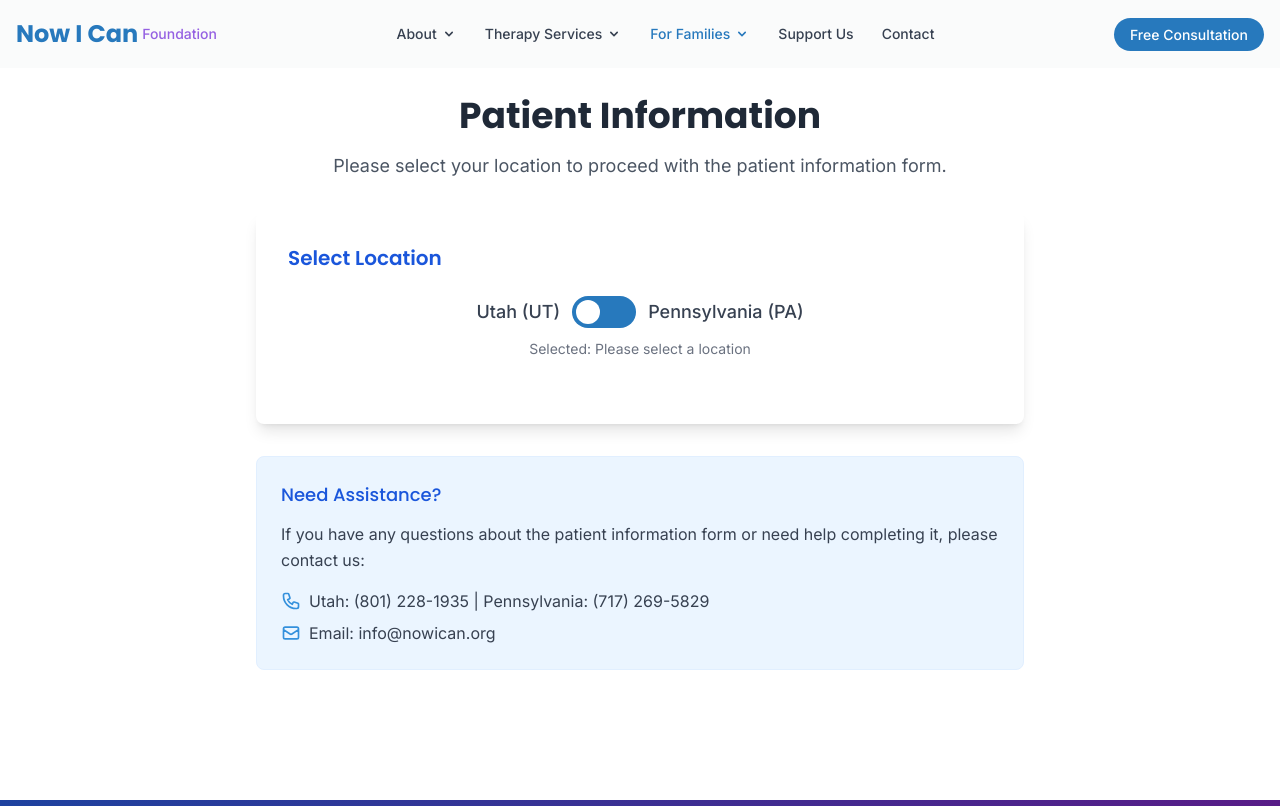
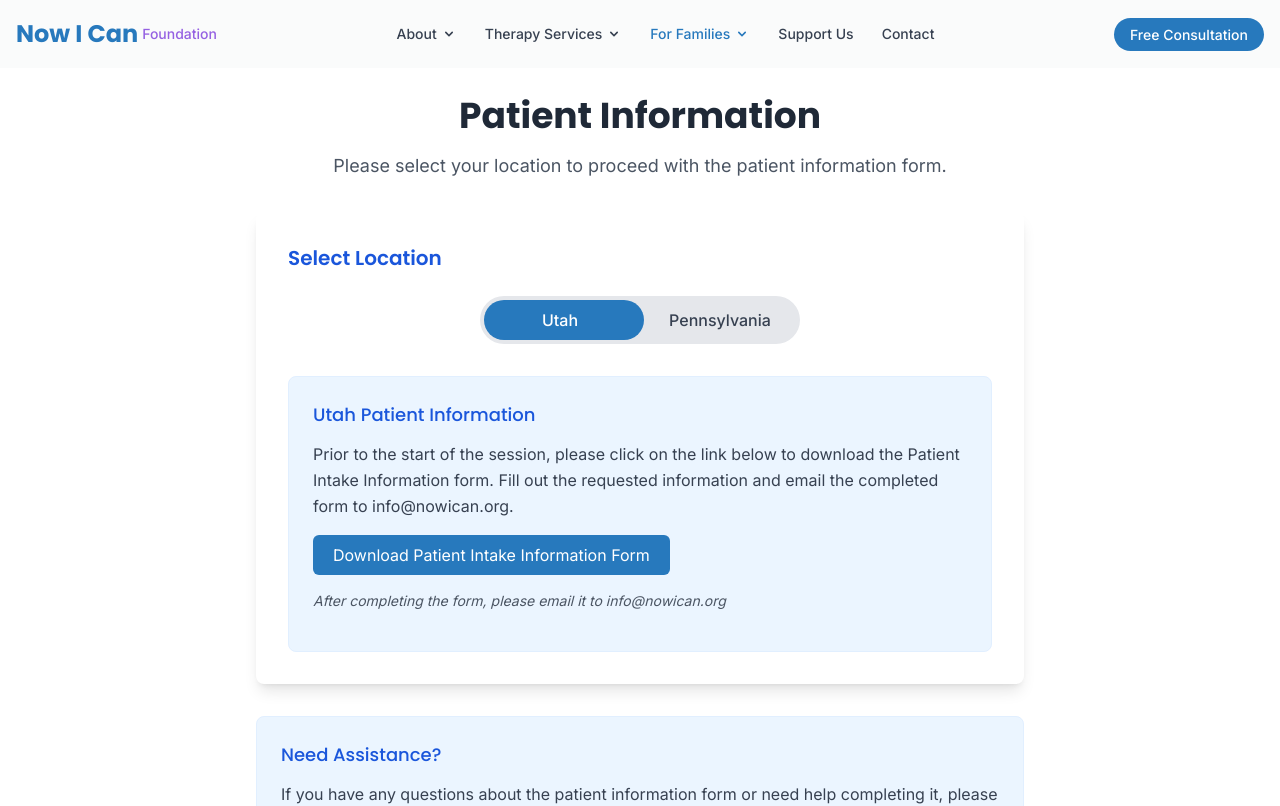
Before and after one commit to Connorisdunn/NowICan, a React (Vite) app: page /for-families/getting-started/patient-information in a window 1280 px wide. Shown: the top 806 px of the page. Built offline with nearby package versions, Linux system fonts and the light colour scheme.

Commit message:
change button

```diff
--- a/src/pages/families/PatientInformation.jsx
+++ b/src/pages/families/PatientInformation.jsx
@@ -2,7 +2,7 @@
 import { Link } from 'react-router-dom';
 
 const PatientInformation = () => {
-  const [location, setLocation] = useState('');
+  const [location, setLocation] = useState('UT');
 
   const handleLocationChange = (selectedLocation) => {
     setLocation(selectedLocation);
@@ -20,30 +20,38 @@
           <div className="bg-white rounded-lg shadow-lg p-8 mb-8">
             <h2 className="text-xl font-semibold text-blue-800 mb-6">Select Location</h2>
 
-            <div className="flex flex-col items-center mb-8">
-              <div className="relative flex items-center justify-center">
-                <div className="mr-3 text-lg font-medium text-gray-700">Utah (UT)</div>
+            <div className="mb-8 flex justify-center">
+              <div className="relative inline-flex items-center bg-gray-200 rounded-full h-12 w-80">
+                {/* Utah Button */}
+                <button
+                  className={`absolute left-0 w-1/2 h-10 rounded-full transition-all duration-300 flex items-center justify-center font-medium z-10 ${
+                    location === 'UT'
+                    ? 'text-white'
+                    : 'text-gray-700'
+                  }`}
+                  onClick={() => handleLocationChange('UT')}
+                >
+                  Utah
+                </button>
 
-                <div
-                  onClick={() => handleLocationChange(location === 'UT' ? 'PA' : 'UT')}
-                  className={`relative h-8 w-16 rounded-full cursor-pointer transition-colors ${
-                    location === 'PA' ? 'bg-purple-600' : 'bg-blue-600'
+                {/* Pennsylvania Button */}
+                <button
+                  className={`absolute right-0 w-1/2 h-10 rounded-full transition-all duration-300 flex items-center justify-center font-medium z-10 ${
+                    location === 'PA'
+                    ? 'text-white'
+                    : 'text-gray-700'
                   }`}
+                  onClick={() => handleLocationChange('PA')}
                 >
+                  Pennsylvania
+                </button>
+
+                {/* Sliding Background */}
                 <span
-                    className={`absolute left-1 top-1 h-6 w-6 rounded-full bg-white transition-transform transform ${
-                      location === 'PA' ? 'translate-x-8' : ''
+                  className={`absolute h-10 w-1/2 rounded-full transition-all duration-300 ease-in-out ${
+                    location === 'UT' ? 'left-1 bg-blue-600' : 'left-40 bg-purple-600'
                   }`}
-                  />
-                </div>
-
-                <div className="ml-3 text-lg font-medium text-gray-700">Pennsylvania (PA)</div>
-              </div>
-
-              <div className="text-center mt-2">
-                <span className="text-sm text-gray-500">
-                  Selected: {location === 'PA' ? 'Pennsylvania' : location === 'UT' ? 'Utah' : 'Please select a location'}
-                </span>
+                ></span>
               </div>
             </div>
 
@@ -79,25 +87,43 @@
             )}
           </div>
 
-          <div className="bg-blue-50 rounded-lg p-6 border border-blue-100">
-            <h3 className="text-lg font-medium text-blue-800 mb-3">Need Assistance?</h3>
+          <div className={`bg-${location === 'UT' ? 'blue' : 'purple'}-50 rounded-lg p-6 border border-${location === 'UT' ? 'blue' : 'purple'}-100`}>
+            <h3 className={`text-lg font-medium text-${location === 'UT' ? 'blue' : 'purple'}-800 mb-3`}>Need Assistance?</h3>
             <p className="text-gray-700 mb-4">
               If you have any questions about the patient information form or need help completing it, please contact us:
             </p>
+
+            {location === 'UT' ? (
               <ul className="space-y-2 text-gray-700">
                 <li className="flex items-center">
                   <svg xmlns="http://www.w3.org/2000/svg" className="h-5 w-5 text-blue-500 mr-2" fill="none" viewBox="0 0 24 24" stroke="currentColor">
                     <path strokeLinecap="round" strokeLinejoin="round" strokeWidth={2} d="M3 5a2 2 0 012-2h3.28a1 1 0 01.948.684l1.498 4.493a1 1 0 01-.502 1.21l-2.257 1.13a11.042 11.042 0 005.516 5.516l1.13-2.257a1 1 0 011.21-.502l4.493 1.498a1 1 0 01.684.949V19a2 2 0 01-2 2h-1C9.716 21 3 14.284 3 6V5z" />
                   </svg>
-                <span>Utah: (801) 228-1935 | Pennsylvania: (717) 269-5829</span>
+                  <span>Utah: (801) 228-1935</span>
                 </li>
                 <li className="flex items-center">
                   <svg xmlns="http://www.w3.org/2000/svg" className="h-5 w-5 text-blue-500 mr-2" fill="none" viewBox="0 0 24 24" stroke="currentColor">
                     <path strokeLinecap="round" strokeLinejoin="round" strokeWidth={2} d="M3 8l7.89 5.26a2 2 0 002.22 0L21 8M5 19h14a2 2 0 002-2V7a2 2 0 00-2-2H5a2 2 0 00-2 2v10a2 2 0 002 2z" />
                   </svg>
-                <span>Email: info@nowican.org</span>
+                  <span>Email: allison@nowican.org</span>
                 </li>
               </ul>
+            ) : (
+              <ul className="space-y-2 text-gray-700">
+                <li className="flex items-center">
+                  <svg xmlns="http://www.w3.org/2000/svg" className="h-5 w-5 text-purple-500 mr-2" fill="none" viewBox="0 0 24 24" stroke="currentColor">
+                    <path strokeLinecap="round" strokeLinejoin="round" strokeWidth={2} d="M3 5a2 2 0 012-2h3.28a1 1 0 01.948.684l1.498 4.493a1 1 0 01-.502 1.21l-2.257 1.13a11.042 11.042 0 005.516 5.516l1.13-2.257a1 1 0 011.21-.502l4.493 1.498a1 1 0 01.684.949V19a2 2 0 01-2 2h-1C9.716 21 3 14.284 3 6V5z" />
+                  </svg>
+                  <span>Pennsylvania: (717) 269-5829</span>
+                </li>
+                <li className="flex items-center">
+                  <svg xmlns="http://www.w3.org/2000/svg" className="h-5 w-5 text-purple-500 mr-2" fill="none" viewBox="0 0 24 24" stroke="currentColor">
+                    <path strokeLinecap="round" strokeLinejoin="round" strokeWidth={2} d="M3 8l7.89 5.26a2 2 0 002.22 0L21 8M5 19h14a2 2 0 002-2V7a2 2 0 00-2-2H5a2 2 0 00-2 2v10a2 2 0 002 2z" />
+                  </svg>
+                  <span>Email: allison@nowican.org</span>
+                </li>
+              </ul>
+            )}
           </div>
         </div>
       </div>
```
Lines whose indentation alone changed are shown as unchanged.
